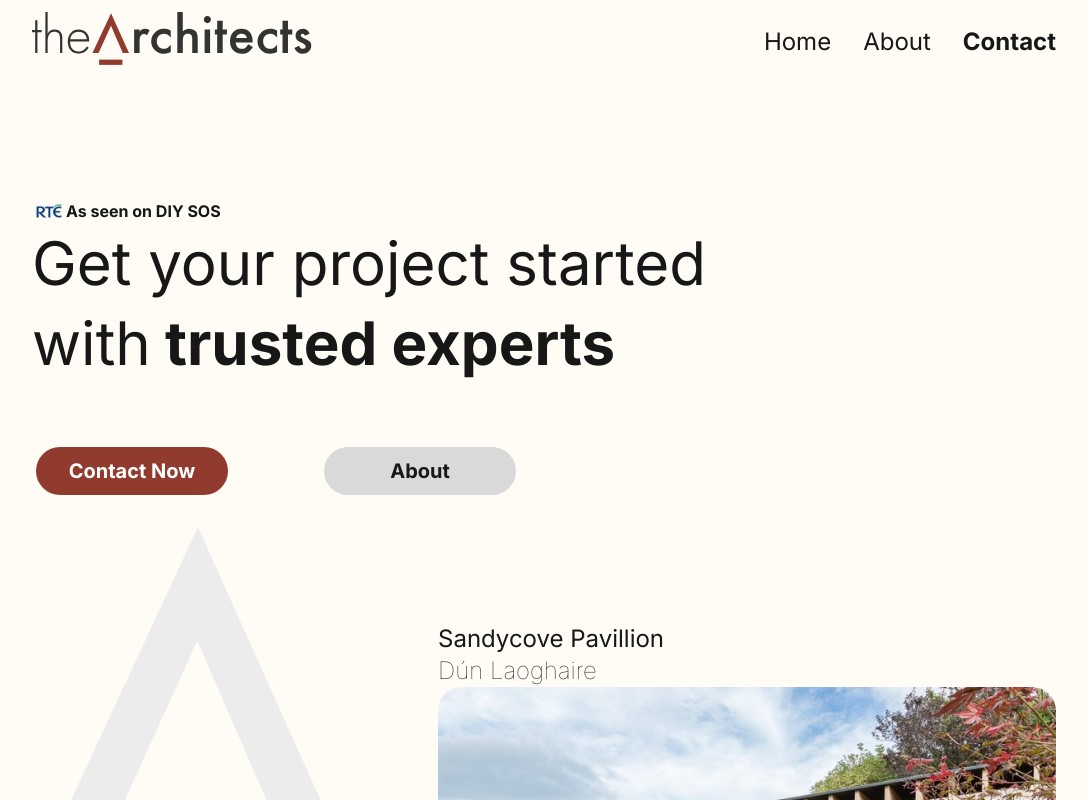
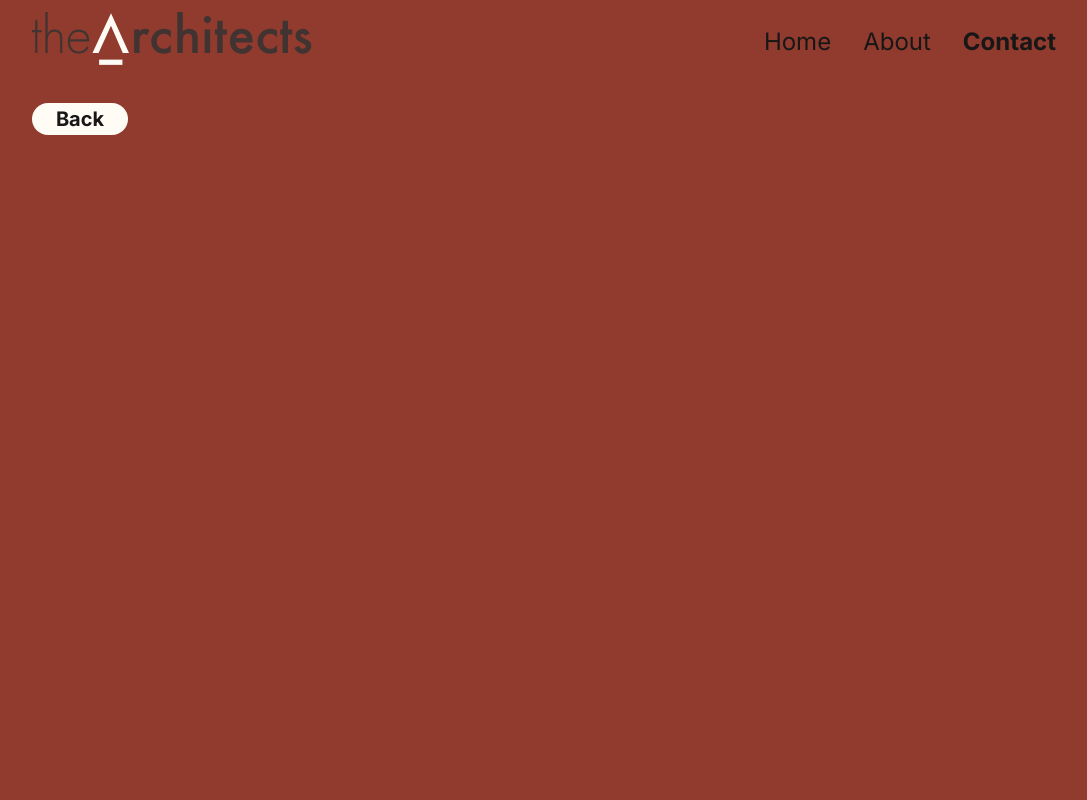
Before and after one commit to Shiv-ansh-moore/TheArchitects, a Next.js app in the folder thearchitectsie/: page / in a window 1280 px wide. Both pictures are taken after a click on the button "Contact". Shown: the top 800 px of the page, without its empty margins (96-1183 px from the left). Built offline with nearby package versions, Linux system fonts and the light colour scheme.

Commit message:
Contact page working

```diff
--- a/thearchitectsie/app/components/About.js
+++ b/thearchitectsie/app/components/About.js
@@ -1,7 +1,7 @@
 import Navbar from "./Navbar";
 import styles from "./Fade_in.module.css";
 
-export default function About({ handleAboutClick, handleHomeClick }) {
+export default function About({ handleAboutClick, handleHomeClick, handleContactClick }) {
   return (
     <div>
       <div
@@ -12,6 +12,7 @@ export default function About({ handleAboutClick, handleHomeClick }) {
           aColor="#FFFBF5"
           handleAboutClick={handleAboutClick}
           handleHomeClick={handleHomeClick}
+          handleContactClick={handleContactClick}
         />
         <p className="text-background max-w-96 my-16 text-xl">
           We are an architectural practice located in Dun Laoghaire, Co. Dublin.
@@ -21,6 +22,11 @@ export default function About({ handleAboutClick, handleHomeClick }) {
           larger scale we collaborate with other field specialists to bring
           projects through to fruition.
         </p>
+        <div className="text-background max-w-96 my-8 text-xl">
+          <p>The architects, 111 patrick st, Dun Laoghaire, Co. Dublin</p>
+          <p>info@thearchitects.ie</p>
+          <p>+353 1 2144 444</p>
+        </div>
         <button
           className="mr-24 bg-background w-24 h-8 rounded-3xl font-bold text-xl"
           onClick={handleHomeClick}
--- /dev/null
+++ b/thearchitectsie/app/components/Contact.js
@@ -0,0 +1,28 @@
+import Navbar from "./Navbar";
+import styles from "./Fade_in.module.css";
+
+export default function Contact({ handleHomeClick, handleAboutClick }) {
+  return (
+    <div>
+      {/* Fade-in red background overlay */}
+      <div
+        className={`bg-architectsRed min-h-screen w-screen -mt-3 -mr-32 -ml-32 absolute ${styles.fadeIn}`}
+      />
+      <div className="z-10 relative">
+        <Navbar
+          aColor="#FFFBF5"
+          handleHomeClick={handleHomeClick}
+          handleAboutClick={handleAboutClick}
+        />
+        <div className="flex mt-8">
+          <button
+            className="bg-background w-24 h-8 rounded-3xl font-bold text-xl"
+            onClick={handleHomeClick}
+          >
+            Back
+          </button>
+        </div>
+      </div>
+    </div>
+  );
+}
--- a/thearchitectsie/app/components/Navbar.js
+++ b/thearchitectsie/app/components/Navbar.js
@@ -10,6 +10,7 @@ export default function Navbar({
   aColor,
   handleAboutClick,
   handleHomeClick,
+  handleContactClick,
 }) {
   return (
     <div className="flex">
@@ -30,7 +31,7 @@ export default function Navbar({
           <button onClick={handleAboutClick}>
             <li className="ml-8 text-2xl">About</li>
           </button>
-          <button>
+          <button onClick={handleContactClick}>
             <li className="ml-8 text-2xl font-bold">Contact</li>
           </button>
         </ul>
--- a/thearchitectsie/app/page.js
+++ b/thearchitectsie/app/page.js
@@ -5,6 +5,7 @@ import Hero from "./components/Hero";
 import Portfolio from "./components/Portofolio";
 import Navbar from "./components/Navbar";
 import About from "./components/About";
+import Contact from "./components/Contact";
 
 let isFirstLoad = true;
 
@@ -12,6 +13,7 @@ export default function HomePage() {
   const [showRest, setShowRest] = useState(false);
   const [firstLoad, setFirstLoad] = useState(false);
   const [showAbout, setShowAbout] = useState(false);
+  const [showContact, setShowContact] = useState(false);
 
   useEffect(() => {
     if (isFirstLoad) {
@@ -32,12 +34,30 @@ export default function HomePage() {
 
   const handleAboutClick = () => {
     setShowAbout(true);
+    setShowContact(false)
+  };
+
+  const handleContactClick = () => {
+    setShowContact(true);
+    setShowAbout(false)
   };
 
   const handleHomeClick = () => {
+    // Reset both about and contact when clicking Home
     setShowAbout(false);
+    setShowContact(false);
     setFirstLoad(false);
   };
+
+  // If the contact button has been clicked, show the Contact component.
+  if (showContact) {
+    return (
+      <Contact
+        handleHomeClick={handleHomeClick}
+        handleAboutClick={handleAboutClick}
+      />
+    );
+  }
 
   return (
     <div>
@@ -45,6 +65,7 @@ export default function HomePage() {
         <About
           handleAboutClick={handleAboutClick}
           handleHomeClick={handleHomeClick}
+          handleContactClick={handleContactClick}
         />
       )}
       {!showAbout && (
@@ -53,6 +74,7 @@ export default function HomePage() {
             firstLoad={firstLoad}
             handleAboutClick={handleAboutClick}
             handleHomeClick={handleHomeClick}
+            handleContactClick={handleContactClick}
           />
           {firstLoad ? (
             showRest && (
```
Also changed, not shown: thearchitectsie/public/groupPic.png (added).
